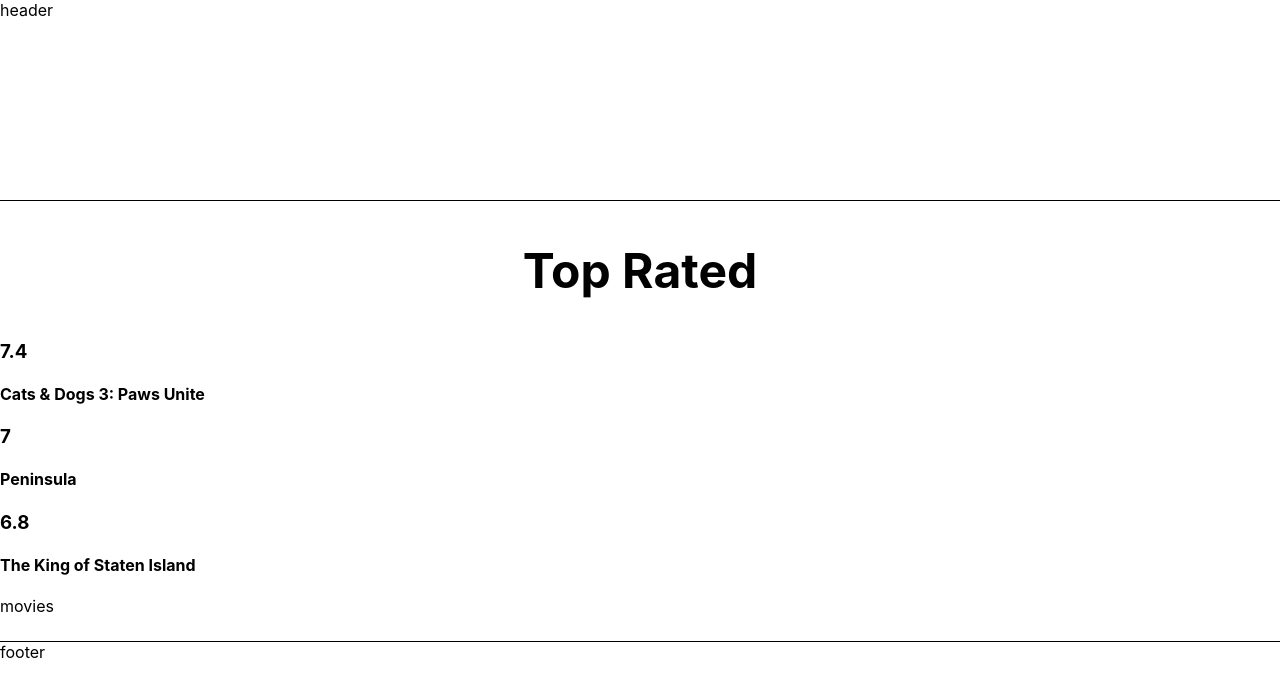
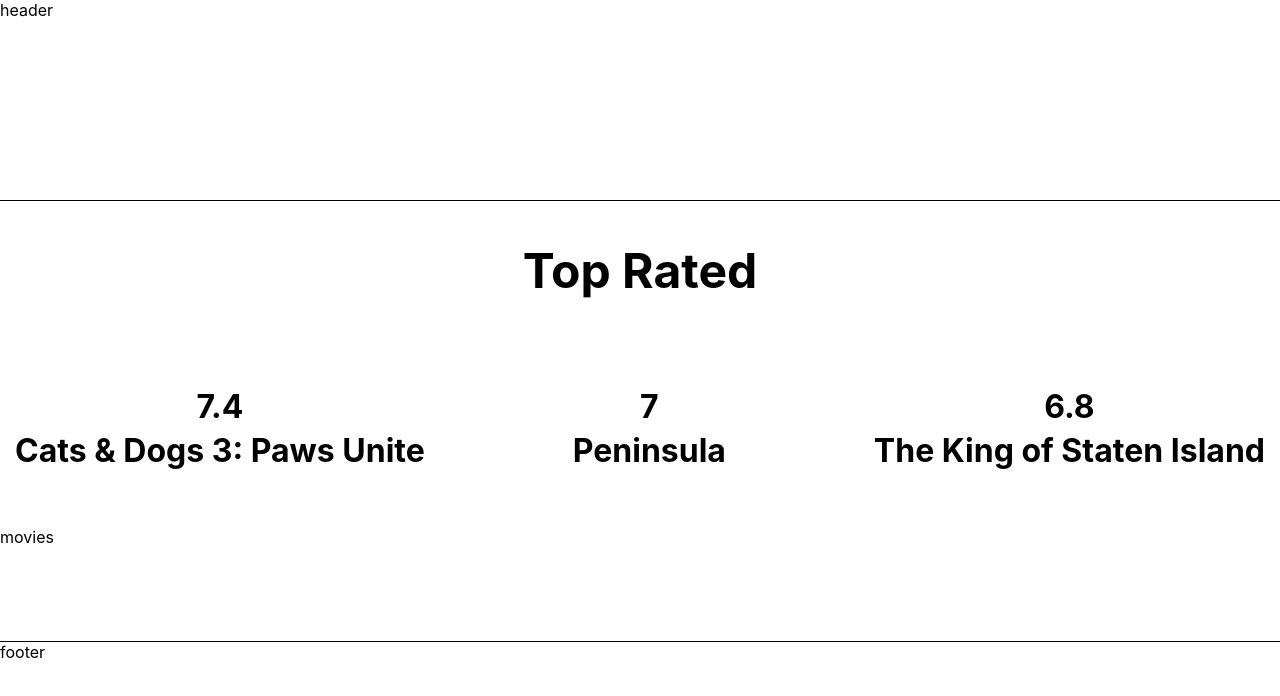
Before and after one commit to kellydinneen/rancid-tomatillos, a React (Create React App) app: page / in a window 1280 px wide. Shown: the top 696 px of the page. Built offline with nearby package versions, Linux system fonts and the light colour scheme.

Commit message:
Add basic styling for the top three movies

```diff
--- a/src/components/TopMovie.css
+++ b/src/components/TopMovie.css
@@ -0,0 +1,14 @@
+.top-movie {
+  text-align: center;
+  margin: 15px;
+}
+
+.top-movie-rating {
+  font-size: xx-large;
+  margin-bottom: 0;
+}
+
+.top-movie-title {
+  font-size: xx-large;
+  margin-top: 5px;
+}
--- a/src/components/TopMovie.js
+++ b/src/components/TopMovie.js
@@ -6,8 +6,8 @@ const TopMovie = ({ movie }) => {
   return (
     <>
     <article className="top-movie">
-      <h3>{movie.average_rating}</h3>
-      <h4>{movie.title}</h4>
+      <h3 className="top-movie-rating">{movie.average_rating}</h3>
+      <h4 className="top-movie-title">{movie.title}</h4>
     </article>
     </>
 
--- a/src/components/TopRated.css
+++ b/src/components/TopRated.css
@@ -2,3 +2,8 @@
   text-align: center;
   font-size: xxx-large;
 }
+
+.top-three-section {
+  display: flex;
+  justify-content: space-between;
+}
--- a/src/components/TopRated.js
+++ b/src/components/TopRated.js
@@ -14,7 +14,9 @@ const TopRated = ({ movies }) => {
   return (
       <div>
         <h2 className="top-rated-title">Top Rated</h2>
+        <section className="top-three-section">
         {topThreeComponents}
+        </section>
       </div>
   )
 
```
Also changed, not shown: 2 other files (tests, documents, lock files or other folders).
